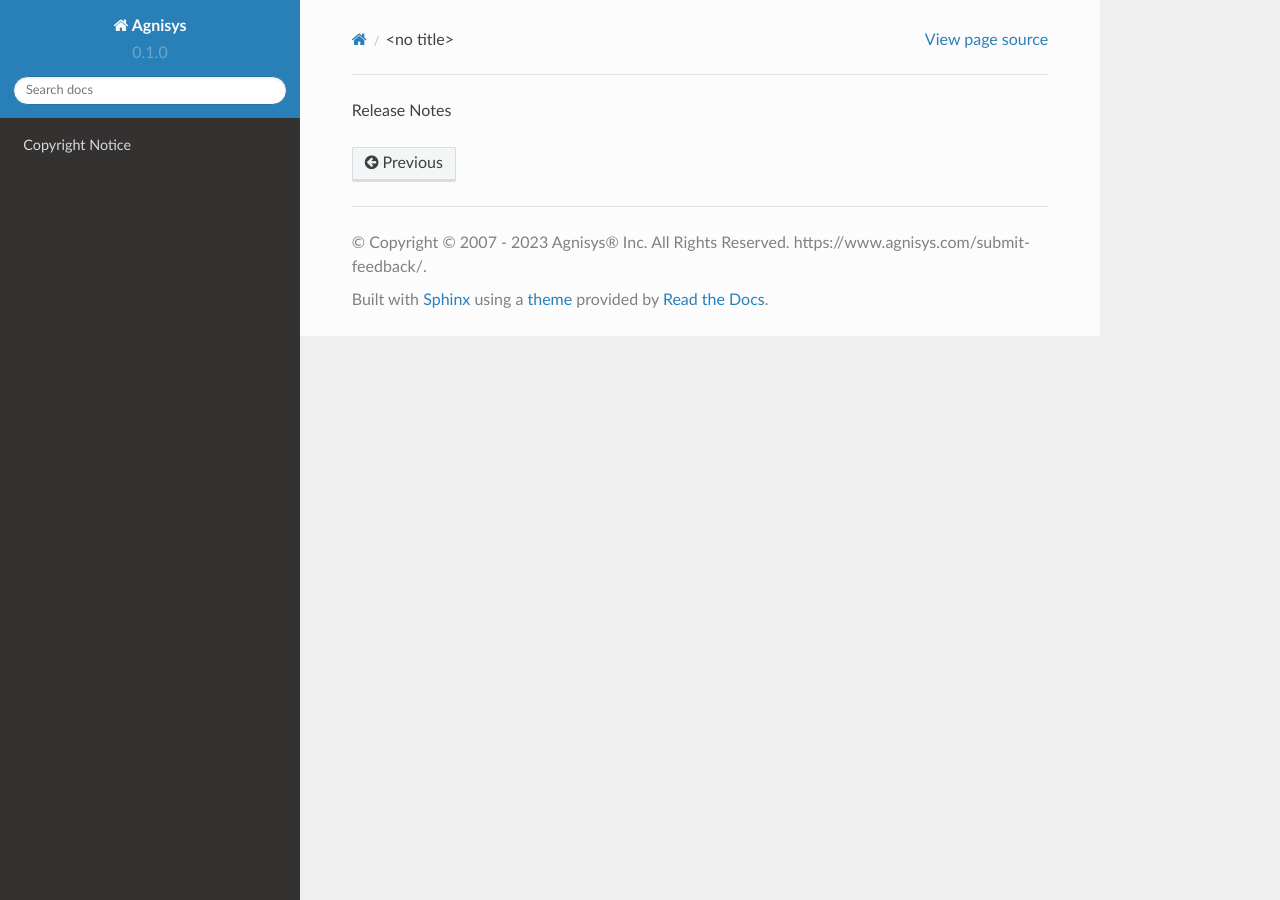
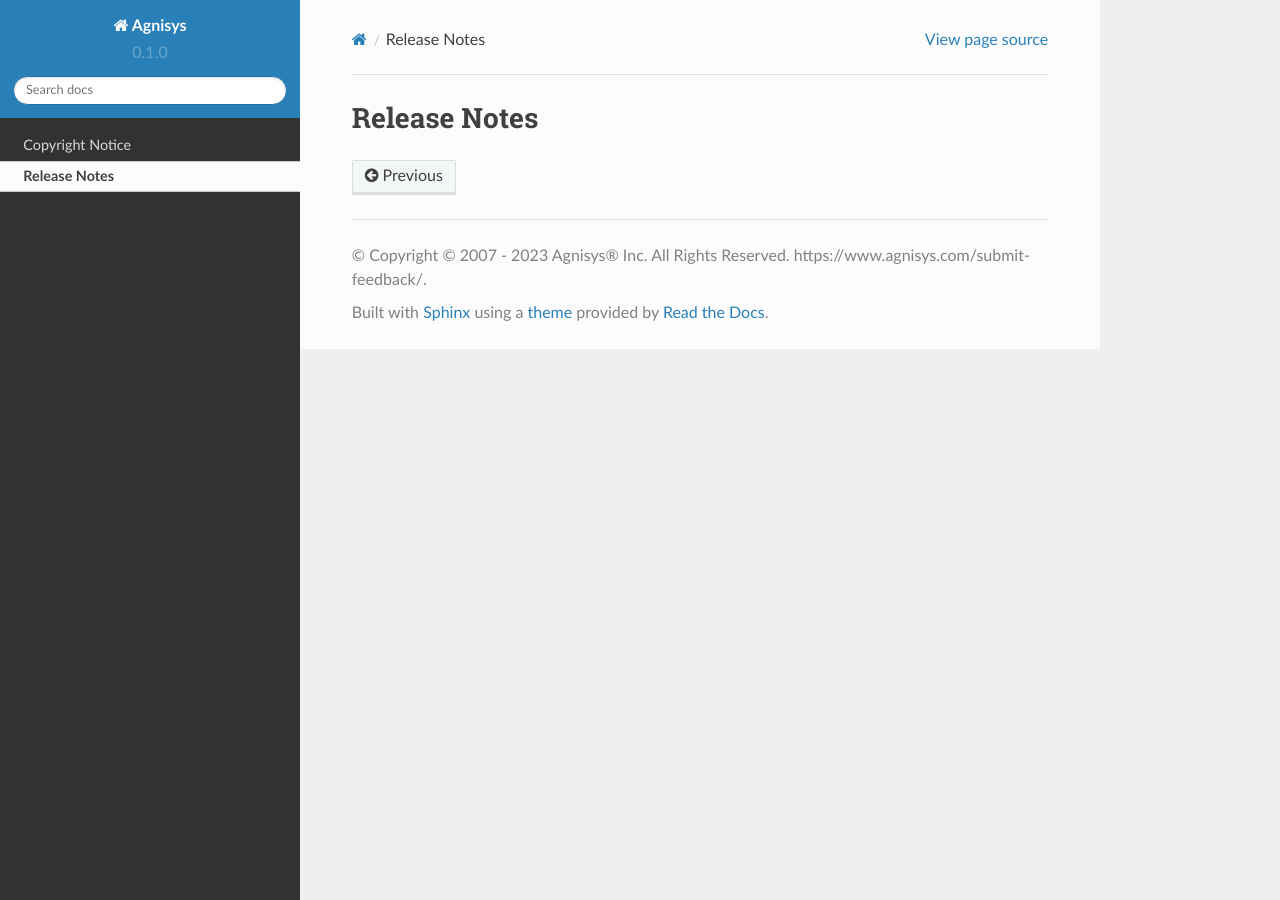
Before and after one commit to sakshi-agnisys/refacto-tutorial, a Sphinx documentation site: the page built from docs/source/api.rst, in a window 1280 px wide. Built offline with Sphinx 7.4.7 and the Read the Docs theme 2.0.0, drawn with Linux system fonts in a browser that asks for light colours; part of the change alters nothing that is shown.

```diff
--- a/docs/source/api.rst
+++ b/docs/source/api.rst
@@ -1 +1,4 @@
 Release Notes
+=====
+
+.. _installation:
```
